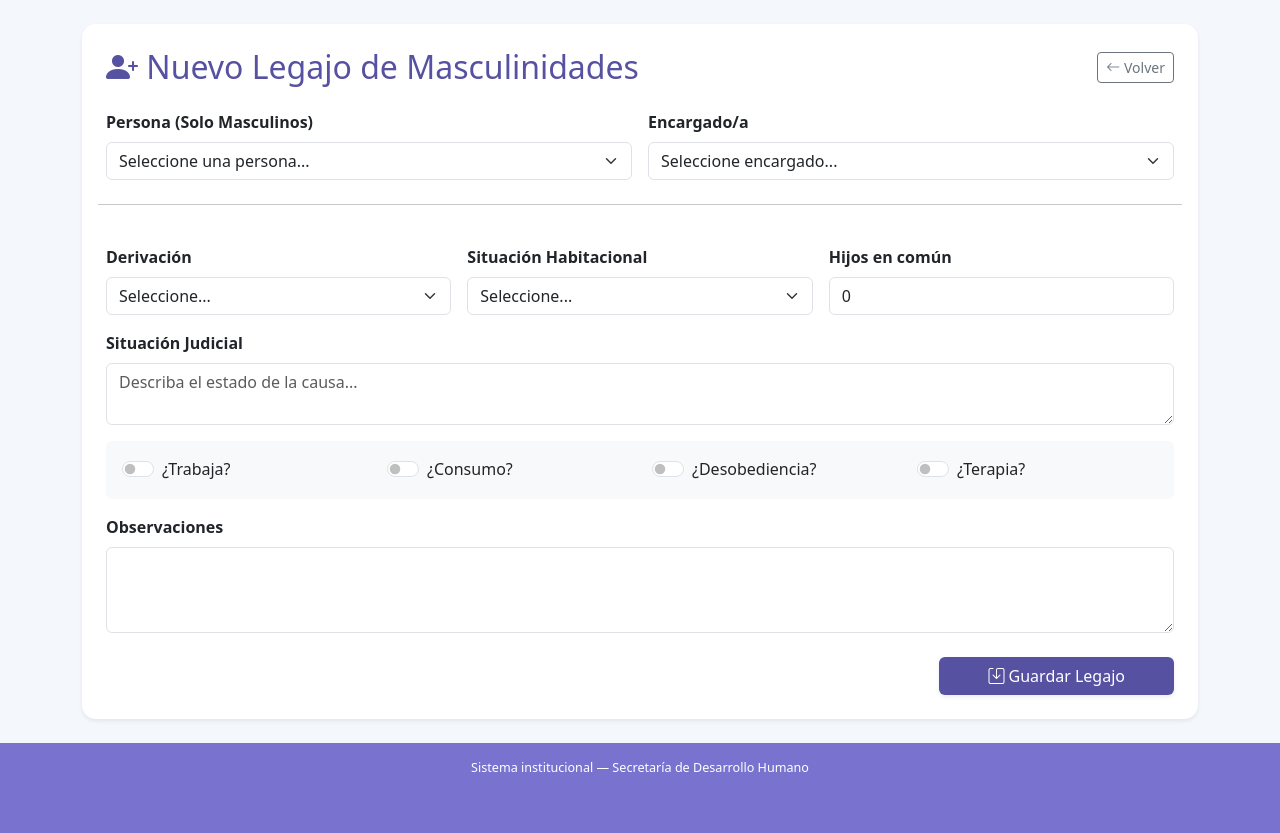
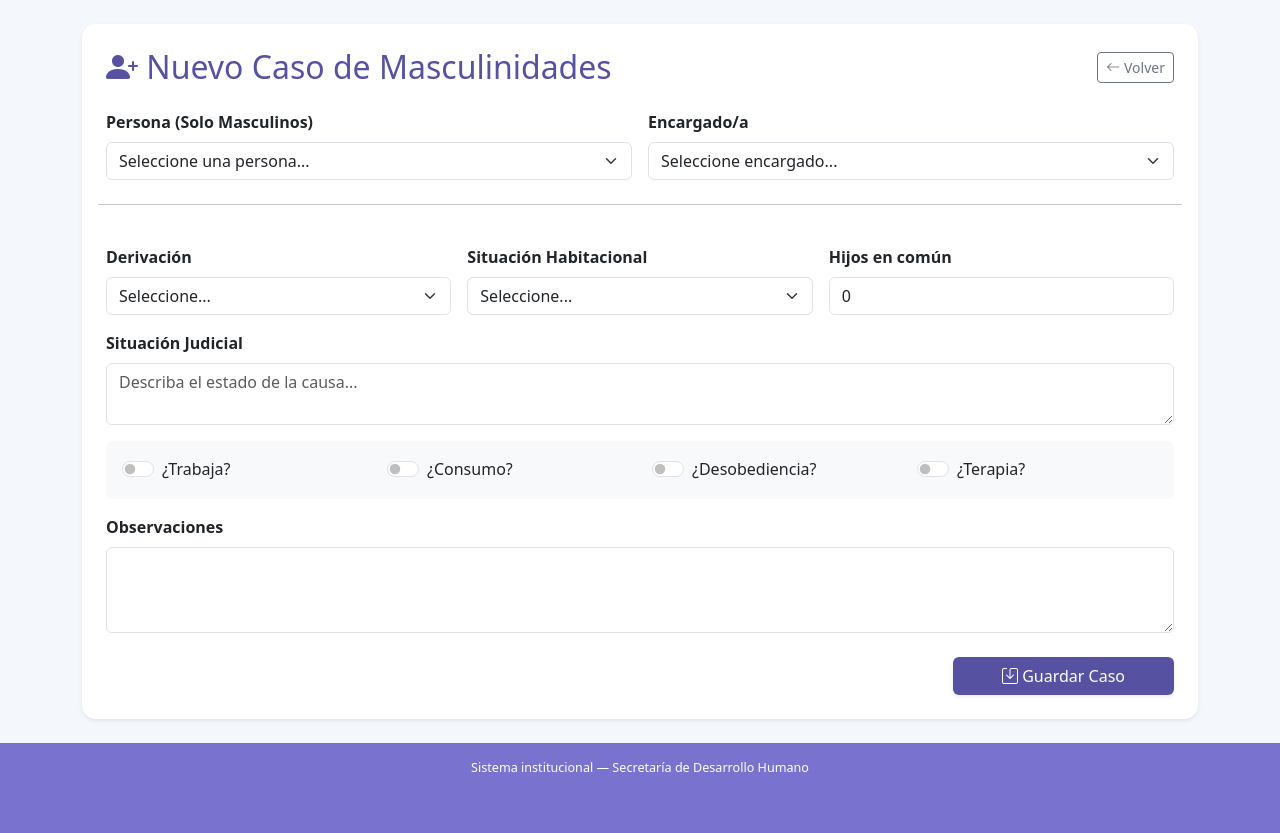
Before and after one commit to JuanseCian/direccion-genero, a Laravel app: page /masculinidades/create in a window 1280 px wide. Shown: the part 110-943 px from the top of the page. Run offline with Laravel 10, Linux system fonts and the light colour scheme; a user stored in the database is signed in; data comes from the database, SQL or seed files in the repository.

Commit message:
cambie "legajo" por "caso"

```diff
--- a/resources/views/frontend/areas/masculinidades/create.blade.php
+++ b/resources/views/frontend/areas/masculinidades/create.blade.php
@@ -1,13 +1,13 @@
 @extends('frontend.layouts.front')
 
-@section('title','Nuevo Legajo - Masculinidades')
+@section('title','Nuevo Caso - Masculinidades')
 
 @section('content')
 <div class="card card-soft p-4 shadow-sm border-0">
     <div class="d-flex justify-content-between align-items-center mb-4">
         <h2 class="mb-0" style="color: #5651A0;">
             <i class="bi bi-person-plus-fill"></i>
-            Nuevo Legajo de Masculinidades
+            Nuevo Caso de Masculinidades
         </h2>
         <a href="{{ route('masculinidades.index') }}" class="btn btn-outline-secondary btn-sm">
             <i class="bi bi-arrow-left"></i> Volver
@@ -113,7 +113,7 @@
 
         <div class="text-end mt-4">
             <button type="submit" class="btn text-white px-5 shadow-sm" style="background: #5651A0;">
-                <i class="bi bi-save"></i> Guardar Legajo
+                <i class="bi bi-save"></i> Guardar Caso
             </button>
         </div>
     </form>
--- a/resources/views/frontend/areas/masculinidades/edit.blade.php
+++ b/resources/views/frontend/areas/masculinidades/edit.blade.php
@@ -1,13 +1,13 @@
 @extends('frontend.layouts.front')
 
-@section('title','Editar Legajo - Masculinidades')
+@section('title','Editar Caso - Masculinidades')
 
 @section('content')
 <div class="card card-soft p-4 shadow-sm border-0">
     <div class="d-flex justify-content-between align-items-center mb-4">
         <h2 class="mb-0" style="color: #5651A0;">
             <i class="bi bi-pencil-square"></i>
-            Editar Legajo #{{ $caso->id }}
+            Editar Caso #{{ $caso->id }}
         </h2>
         <a href="{{ route('masculinidades.listado') }}" class="btn btn-outline-secondary btn-sm">
             <i class="bi bi-arrow-left"></i> Volver al Listado
@@ -91,7 +91,7 @@
 
         <div class="text-end mt-4">
             <button type="submit" class="btn text-white px-5 shadow-sm" style="background: #5651A0;">
-                <i class="bi bi-check-lg"></i> Actualizar Legajo
+                <i class="bi bi-check-lg"></i> Actualizar Caso
             </button>
         </div>
     </form>
```
Also changed, not shown: resources/views/frontend/areas/masculinidades/index.blade.php (+4 -4 lines), resources/views/frontend/areas/masculinidades/listado.blade.php (+4 -4 lines).
